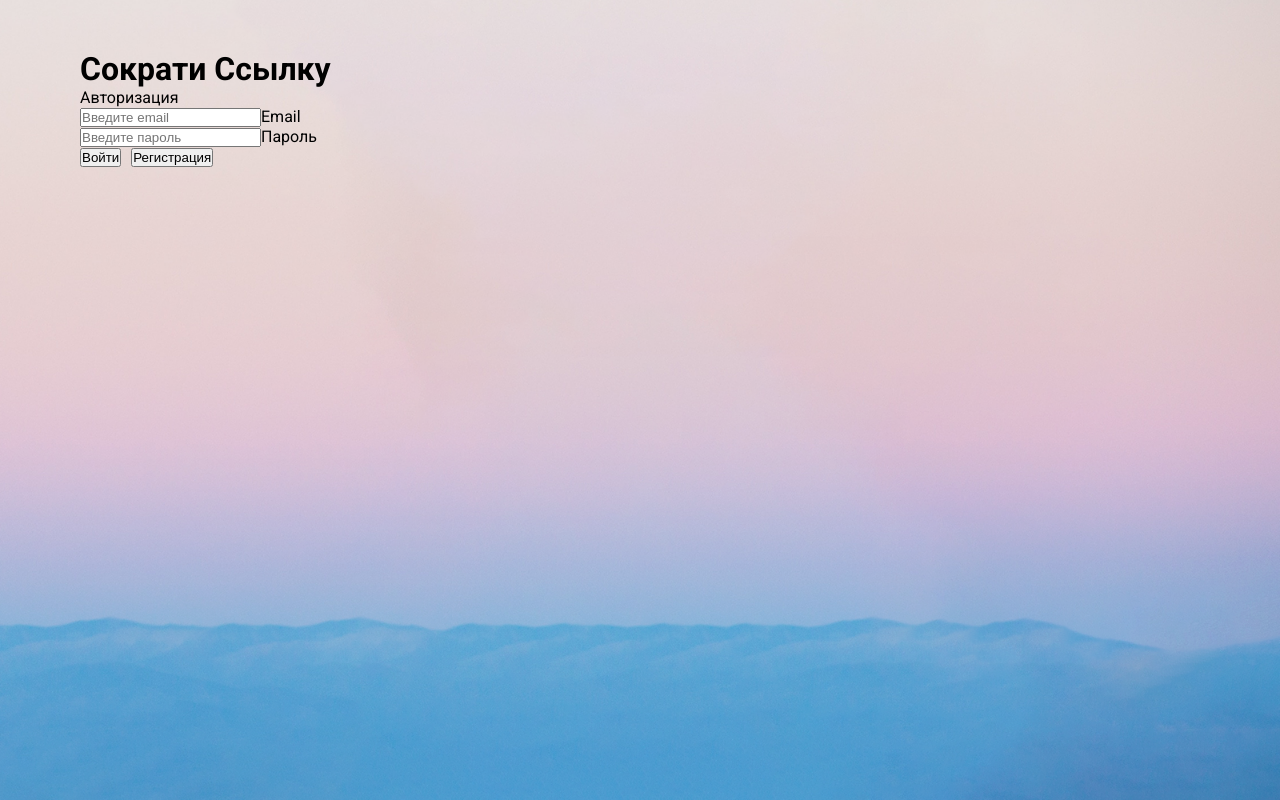
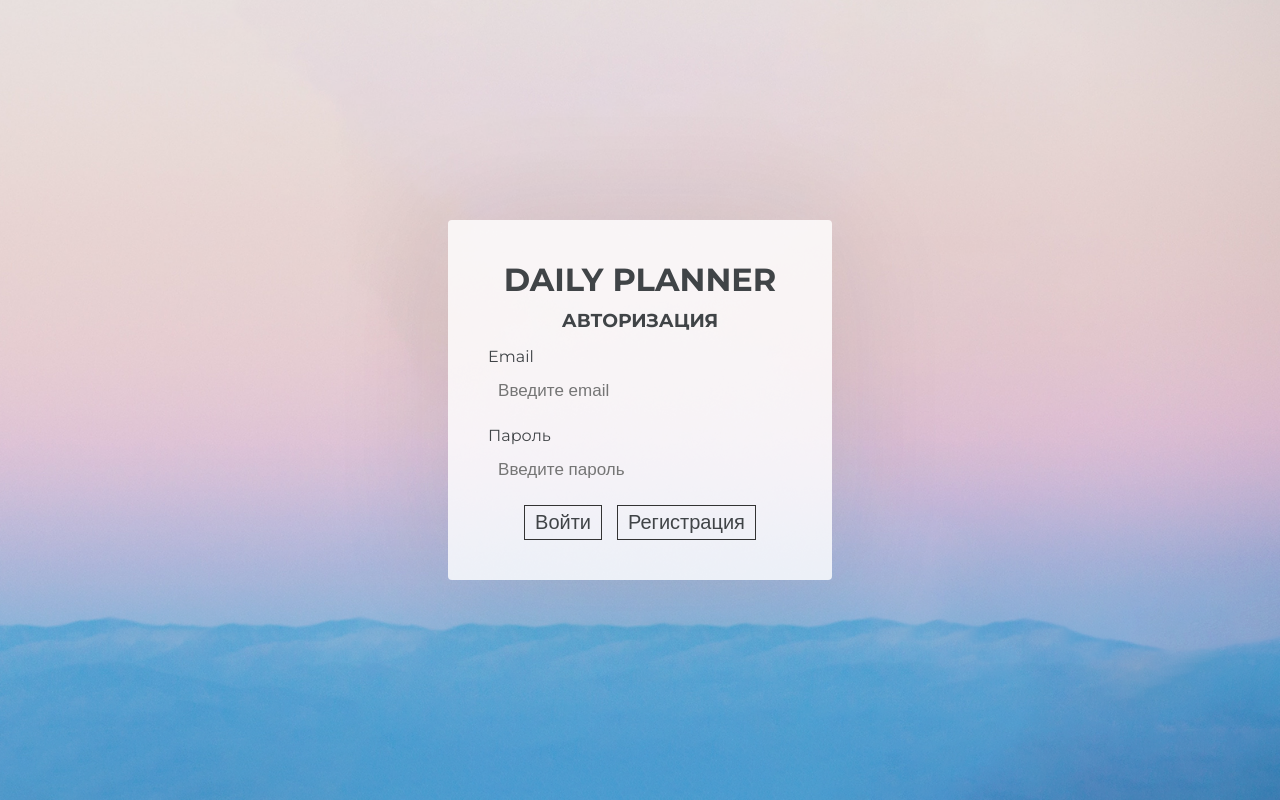
Before and after one commit to ZviksZ/daily-planner, a React (Create React App) app in the folder client/: page / in a window 1280 px wide. Built offline with nearby package versions, Linux system fonts and the light colour scheme.

Commit message:
styling auth page + errors output

```diff
--- a/client/package.json
+++ b/client/package.json
@@ -13,7 +13,8 @@
     "react-redux": "^7.1.3",
     "react-router-dom": "^5.1.2",
     "react-scripts": "3.3.0",
-    "redux": "^4.0.5"
+    "redux": "^4.0.5",
+    "redux-saga": "^1.1.3"
   },
   "scripts": {
     "start": "react-scripts start",
--- a/client/src/App.jsx
+++ b/client/src/App.jsx
@@ -7,11 +7,10 @@ import {AuthContext}             from "./context/AuthContext";
 function App() {
    const {token, login, logout, userId, ready} = useAuth()
    const isAuthenticated = !!token
-   console.log(isAuthenticated)
    const routes = useRoutes(isAuthenticated)
 
    if (!ready) {
-      return <div>no no no</div>
+      return <div>loader</div>
    }
 
    return (
@@ -19,9 +18,7 @@ function App() {
          token, login, logout, userId, isAuthenticated
       }}>
          <Router>
-            <div className="main__wrapper-outer">
-               {routes}
-            </div>
+            {routes}
          </Router>
       </AuthContext.Provider>
 
--- a/client/src/components/AuthPage/AuthPage.jsx
+++ b/client/src/components/AuthPage/AuthPage.jsx
@@ -1,26 +1,24 @@
 import React, {useContext, useEffect, useState} from 'react'
 import {AuthContext}                            from "../../context/AuthContext.js";
 import {useHttp}                                from "../../hooks/http.hook.js";
-import {useMessage}                             from "../../hooks/message.hook.js";
+import styles                                   from './AuthPage.module.scss'
 
 
 export const AuthPage = () => {
    const auth = useContext(AuthContext)
-   const message = useMessage()
    const {loading, error, request, clearError} = useHttp()
+   const [message, setMessage] = useState('')
    const [form, setForm] = useState({
       email: '',
       password: ''
    })
 
    useEffect(() => {
-      message(error)
+      setTimeout(() => {
          clearError()
+         setMessage('')
+      }, 3000)
    }, [error, message, clearError])
-
-   /*useEffect(() => {
-      window.M.updateTextFields()
-   }, [])*/
 
    const changeHandler = e => {
       setForm({...form, [e.target.name]: e.target.value})
@@ -28,8 +26,7 @@ export const AuthPage = () => {
    const registerHandler = async () => {
       try {
          const data = await request('/api/auth/register', 'POST', {...form})
-         console.log(data)
-         message(data.message)
+         setMessage(data.message)
       } catch (e) {
       }
    }
@@ -42,52 +39,46 @@ export const AuthPage = () => {
    }
 
    return (
-      <div className="row">
-         <div className="col s6 offset-s3">
-            <h1>Сократи Ссылку</h1>
-            <div className="card blue darken-1">
-               <div className="card-content white-text">
-                  <span className="card-title">Авторизация</span>
-                  <div>
-
-                     <div className="input-field">
+      <div className={styles.auth}>
+         {error && <div className={styles.error}>{error}</div>}
+         {message && <div className={`${styles.error} ${styles.success}`}>{message}</div>}
+         <h1>Daily planner</h1>
+         <div className={styles.authForm}>
+            <div className={styles.authFormFields}>
+               <h3 className={styles.authFormTitle}>Авторизация</h3>
+               <div className={styles.field}>
+                  <label htmlFor="email">Email</label>
                   <input
                      placeholder="Введите email"
                      onChange={changeHandler}
                      id="email"
                      type="text"
                      name="email"
-                           className="yellow-input"
                      value={form.email}
                   />
-                        <label htmlFor="email">Email</label>
                </div>
 
-                     <div className="input-field">
+               <div className={styles.field}>
+                  <label htmlFor="password">Пароль</label>
                   <input
                      placeholder="Введите пароль"
                      onChange={changeHandler}
                      id="password"
                      type="password"
                      name="password"
-                           className="yellow-input"
                      value={form.password}
                   />
-                        <label htmlFor="password">Пароль</label>
-                     </div>
-
                </div>
             </div>
-               <div className="card-action">
+            <div className={styles.authFormBtns}>
                <button
-                     className="btn yellow darken-4"
-                     style={{marginRight: 10}}
+                  className={styles.btn}
                   onClick={loginHandler}
                >
                   Войти
                </button>
                <button
-                     className="btn grey lighten-1 black-text"
+                  className={styles.btn}
                   onClick={registerHandler}
                   disabled={loading}
                >
@@ -96,6 +87,5 @@ export const AuthPage = () => {
             </div>
          </div>
       </div>
-      </div>
    )
 }
--- a/client/src/components/AuthPage/AuthPage.module.scss
+++ b/client/src/components/AuthPage/AuthPage.module.scss
@@ -0,0 +1,80 @@
+.auth {
+    background-color: rgba(255, 255, 255, 0.8);
+    border-radius: 4px;
+    box-shadow: 0 0 120px rgba(31, 32, 41, 0.1);
+    padding: 40px;
+    position: relative;
+    * {
+        color: #404447;
+        transition: all 0.5s ease;
+    }
+    h1 {
+        margin-bottom: 10px;
+        text-transform: uppercase;
+        text-align: center;
+    }
+    .authForm {
+        .authFormTitle {
+            text-transform: uppercase;
+            text-align: center;
+            margin-bottom: 15px;
+        }
+        .authFormFields {
+            .field {
+
+                label {
+                    display: inline-block;
+                    width: 100%;
+                    margin-bottom: 5px;
+                }
+                input {
+                    width: 100%;
+                    margin-bottom: 15px;
+                    border: 0;
+                    background: transparent;
+                    padding: 10px;
+                    font-size: 17px;
+                    &:focus {
+                        border-color: #ff8600;
+                    }
+                }
+            }
+        }
+    }
+    .authFormBtns {
+        display: flex;
+        justify-content: center;
+        .btn {
+            background: transparent;
+            cursor: pointer;
+            border: 1px solid #333;
+            padding: 5px 10px;
+            font-size: 20px;
+            outline: none;
+            &:not(:last-child) {
+                margin-right: 15px;
+            }
+            &:hover {
+                background: #ff8600;
+                color: #ffffff;
+            }
+        }
+    }
+    .error {
+        position: absolute;
+        top: calc(50% - 20px);
+        left: 0;
+        width: 100%;
+        height: auto;
+        padding: 10px;
+        font-size: 15px;
+        font-weight: 500;
+        color: red;
+        background: #fff;
+        border: 3px solid #333333;
+        text-align: center;
+    }
+    .success {
+        color: #404447;
+    }
+}
--- a/client/src/components/Sidebar/Sidebar.module.scss
+++ b/client/src/components/Sidebar/Sidebar.module.scss
@@ -18,7 +18,7 @@
         text-decoration: none;
         font-weight: 700;
         font-size: 15px;
-        letter-spacing: 1.8px;
+        letter-spacing: 1.4px;
         padding-left: 17px;
         border-left: 2px solid transparent;
         margin-top: auto;
@@ -41,7 +41,7 @@
             text-decoration: none;
             font-weight: 500;
             font-size: 15px;
-            letter-spacing: 1.5px;
+            letter-spacing: 1.2px;
             padding-left: 17px;
             border-left: 2px solid transparent;
             margin-bottom: 10px;
--- a/client/src/hooks/message.hook.js
+++ /dev/null
@@ -1,9 +0,0 @@
-import {useCallback} from 'react'
-
-export const useMessage = () => {
-   return useCallback(text => {
-      /*if (window.M && text) {
-         window.M.toast({html: text})
-      }*/
-   }, [])
-}
--- a/client/src/index.scss
+++ b/client/src/index.scss
@@ -1,4 +1,5 @@
-@import url('https://fonts.googleapis.com/css?family=Roboto:400,500,700,900&display=swap&subset=cyrillic');
+@import url('https://fonts.googleapis.com/css?family=Montserrat:400,500,700,900&display=swap&subset=cyrillic');
+
 
 * {
   margin: 0;
@@ -9,7 +10,7 @@
 
 body {
   margin: 0;
-  font-family: 'Roboto', sans-serif;
+  font-family: 'Montserrat', sans-serif;
   -webkit-font-smoothing: antialiased;
   -moz-osx-font-smoothing: grayscale;
 }
@@ -33,3 +34,8 @@ body {
     box-shadow: 0 0 120px rgba(31, 32, 41, 0.1);
   }
 }
+.flex-center {
+  display: flex;
+  justify-content: center;
+  align-items: center;
+}
--- a/client/src/routes.js
+++ b/client/src/routes.js
@@ -7,8 +7,9 @@ import Sidebar                   from "./components/Sidebar/Sidebar";
 export const useRoutes = isAuthenticated => {
    if (isAuthenticated) {
       return (
-         <>
+         <div className="main__wrapper-outer">
             <Sidebar/>
+
             <div className="main__wrapper-in">
                <Switch>
                   <Route exact path="/"
@@ -36,16 +37,18 @@ export const useRoutes = isAuthenticated => {
                   </Route>
                </Switch>
             </div>
-         </>
+         </div>
       )
    }
 
    return (
+      <div className="main__wrapper-outer flex-center">
          <Switch>
             <Route path="/" exact>
                <AuthPage/>
             </Route>
             {/*<Redirect to="/" />*/}
          </Switch>
+      </div>
    )
 }
```
Also changed, not shown: 1 other file (tests, documents, lock files or other folders). Lines whose indentation alone changed are shown as unchanged.
